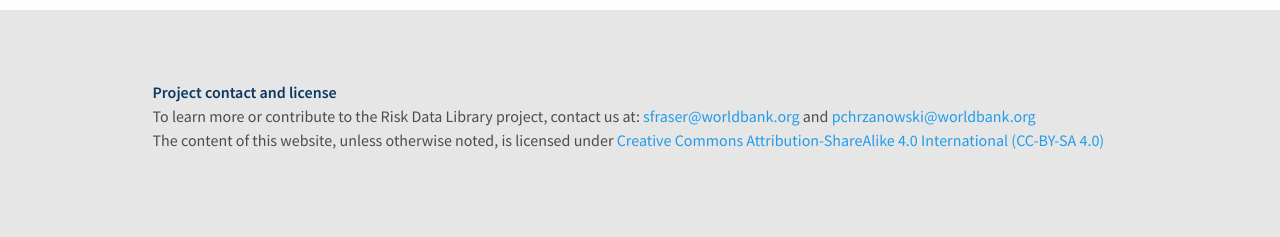
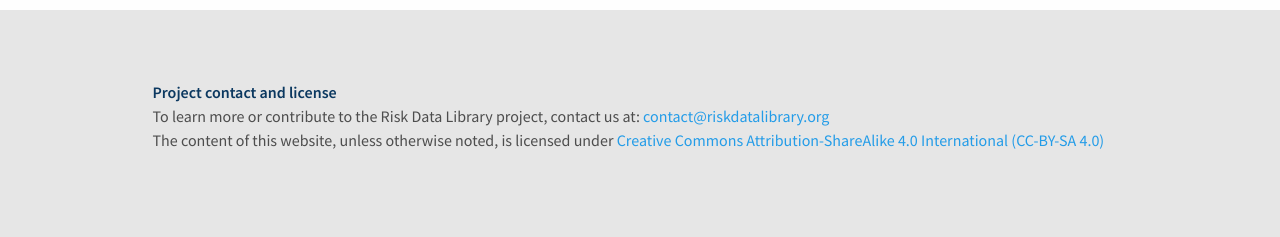
Before and after one commit to GFDRR/risk-data-library.github.io, a Jekyll site: the page built from index.html, in a window 1280 px wide. Shown: the part 1969-2206 px from the top of the page. Built offline with Jekyll 4.4.1, drawn with Linux system fonts in a browser that asks for light colours; nearby versions of some CDN libraries.

Commit message:
Update contact email

```diff
--- a/_includes/footer.html
+++ b/_includes/footer.html
@@ -2,7 +2,7 @@
   <div class="container-wrapper">
     <div class="footer-left">
       <p class="title-color">Project contact and license</p>
-      <p>To learn more or contribute to the Risk Data Library project, contact us at: <a href="mailto:sfraser@worldbank.org" target="_blank">sfraser@worldbank.org</a> and <a href="mailto:pchrzanowski@worldbank.org" target="_blank">pchrzanowski@worldbank.org</a></p>
+      <p>To learn more or contribute to the Risk Data Library project, contact us at: <a href="mailto:contact@riskdatalibrary.org" target="_blank">contact@riskdatalibrary.org</a></p>
       <p>The content of this website, unless otherwise noted, is licensed under <a href="https://creativecommons.org/licenses/by-sa/4.0/legalcode" target="_blank">Creative Commons Attribution-ShareAlike 4.0 International (CC-BY-SA 4.0)</a></p>
     </div>
     <div class="footer-right">
```
